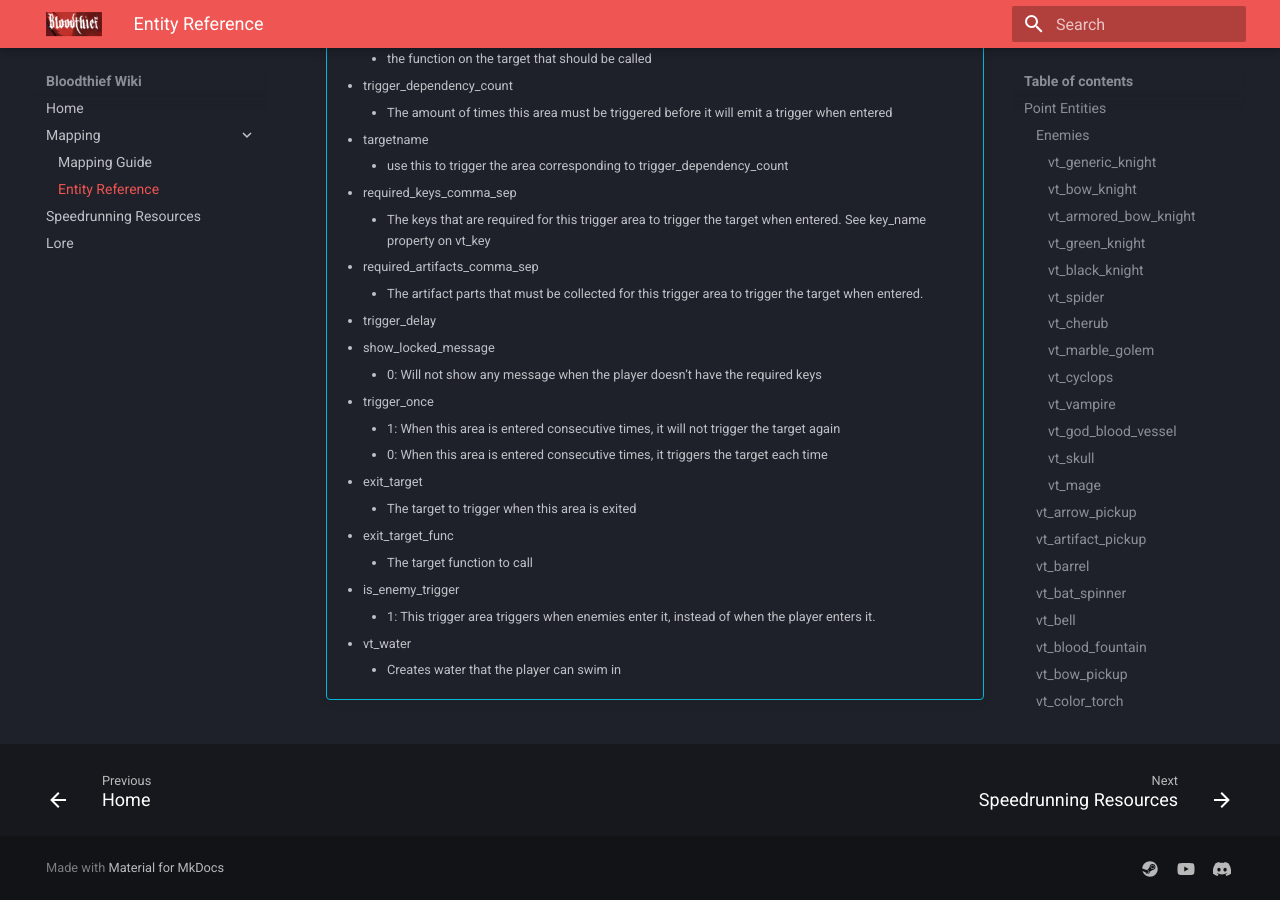
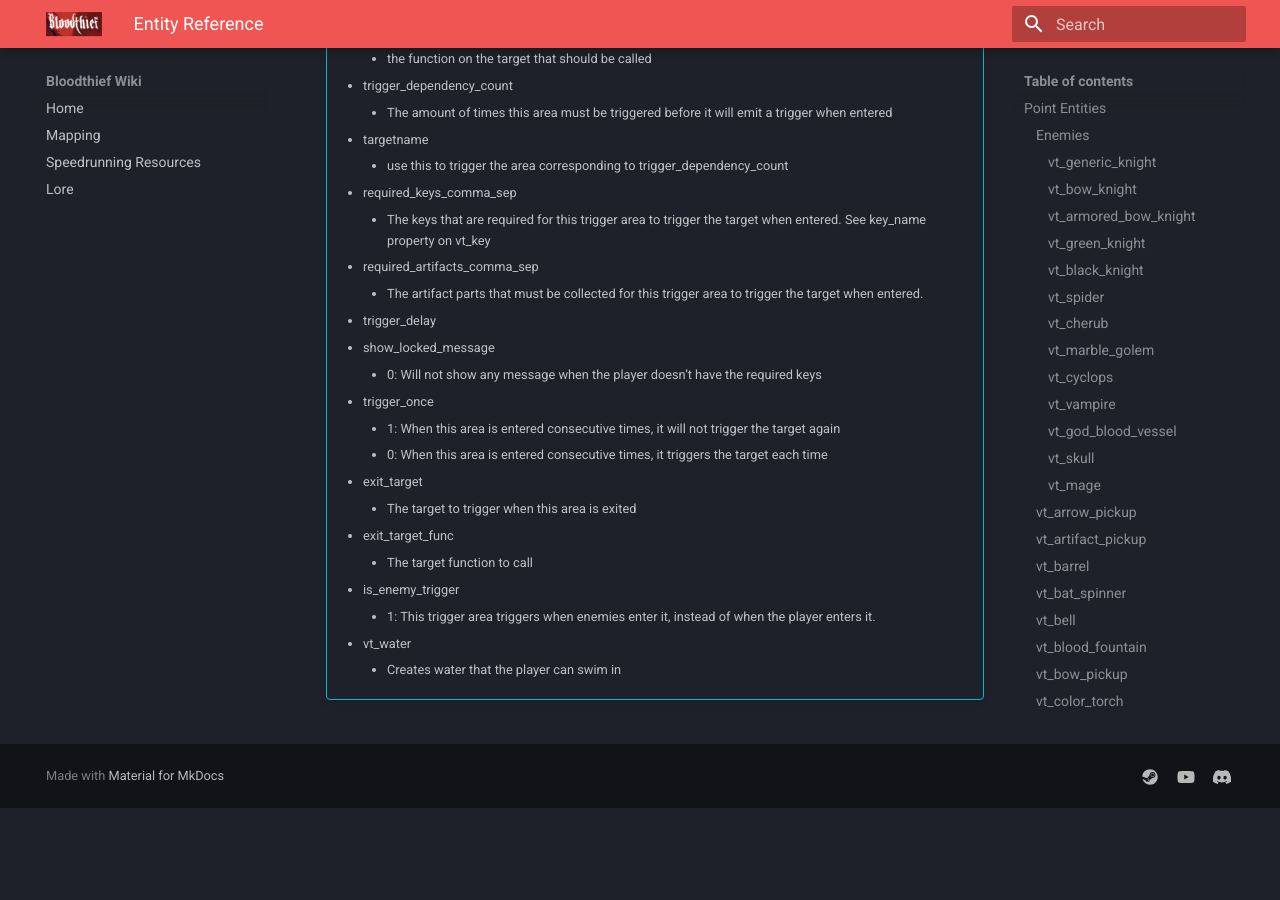
Before and after one commit to FridgeManIO/BloodthiefWiki, an MkDocs documentation site: the page built from docs/entity-reference.md, in a window 1280 px wide and 900 px high, scrolled down 23634 px. Built offline with MkDocs 1.6.1 and Material for MkDocs 9.7.7, drawn with Linux system fonts in a browser that asks for light colours; after the commit the page ends 24442 px from its top, so only the background shows below that; some of the changed lines change nothing that is shown.

Commit message:
Linked to blargis' personal wiki

```diff
--- a/mkdocs.yml
+++ b/mkdocs.yml
@@ -27,9 +27,9 @@
 
 nav:
     - Home: index.md
-    - Mapping:
-        - Mapping Guide: blarg_docs/docs/mapping-guide.md
-        - Entity Reference: _entity-reference.md
+    - Mapping: https://blargis.github.io/bloodthief_docs/
+        # - Mapping Guide: mapping-guide.md
+        # - Entity Reference: entity-reference.md
     - Speedrunning Resources: speedrunning.md
     - Lore: lore.md
 
```
Also changed, not shown: docs/entity-reference.md (renamed from docs/_entity-reference.md), docs/mapping-guide.md (renamed from docs/_mapping-guide.md).
